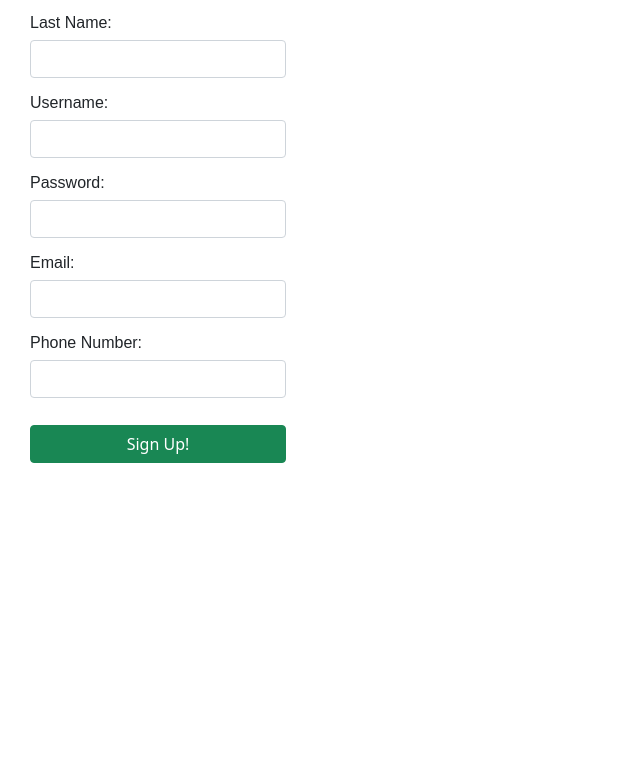
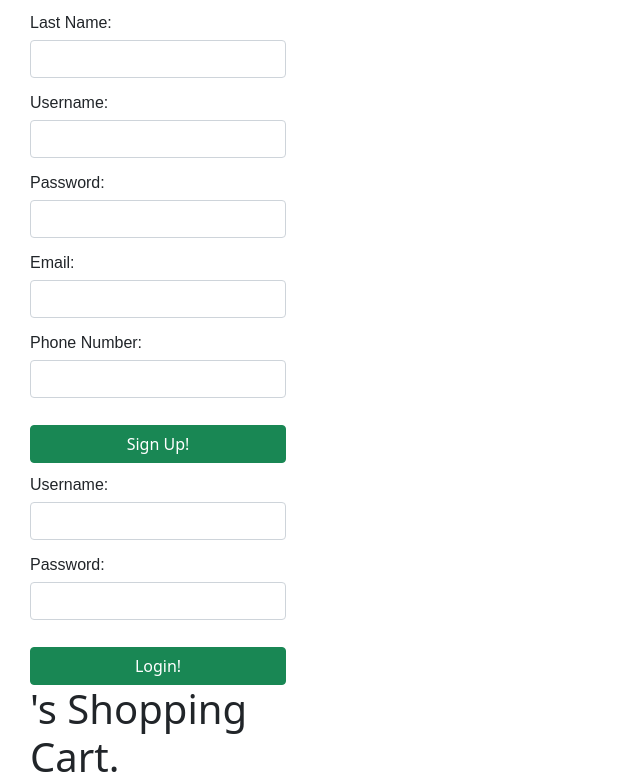
Before and after one commit to mike-peterson04/ecommerce_fe, a React (Create React App) app: page / in a window 1280 px wide. Shown: the part 219-1003 px from the top of the page, without its empty margins (0-640 px from the left). Before the commit the page ends 940 px from the top, so only its background shows below. Built offline with nearby package versions, Linux system fonts and the light colour scheme.

Commit message:
added start of shoppingcart component. Also added in componentDidMount to handle jwt decode so active user can be passed as props

```diff
--- /dev/null
+++ b/src/components/ShoppingCart/shoppingCart.jsx
@@ -0,0 +1,17 @@
+import React from 'react';
+import useCustomForm from '../CustomHooks/useCustomForm';
+import './shoppingCart.css';
+
+
+const ShoppingCart = (props) => {
+
+    console.log(props.user);
+
+    return (
+        <div>
+            <h1>{props.user.username}'s Shopping Cart.</h1>
+        </div>
+    )
+}
+
+export default ShoppingCart;
--- a/src/components/app.jsx
+++ b/src/components/app.jsx
@@ -5,14 +5,25 @@ import './app.css';
 import RegForm from './RegForm/regForm';
 import LoginForm from './LoginForm/loginForm';
 import Navbar from './navbar/navbar'
+import ShoppingCart from './ShoppingCart/shoppingCart';
+import jwtDecode from 'jwt-decode';
 
 class App extends Component {
     constructor(props) {
         super(props);
         this.state = {
-            isVendor:false
+            isVendor:false,
+            isLoggedIn:false,
+            user:{},
+        }
+    }
 
-        }
+    componentDidMount(){
+        const jwt = localStorage.getItem('token');
+        try{
+            const user = jwtDecode(jwt);
+            this.setState({user});
+        } catch {}
     }
 
     // User password requires at least one digit 1-9!
@@ -33,6 +44,7 @@ class App extends Component {
             let {data} = await axios.post('https://localhost:44394/api/authentication/login/', userLogin);
             console.log('Logged in User', data);
             localStorage.setItem('token', data.token);
+            this.setState({isLoggedIn:true});
             // These two lines are for reference and can be removed later
             const tokenFromStorage = localStorage.getItem('token');
             console.log(tokenFromStorage);
@@ -49,6 +61,8 @@ class App extends Component {
                 <div className="container-fluid">
                     <div className = "reg-form-wrapper my-5">
                         <RegForm registerUser={(regUser) => this.registerUser(regUser)}/>
+                        <LoginForm loginUser={(loginUser) => this.loginUser(loginUser)}/>
+                        <ShoppingCart token={localStorage.token} user={this.state.user}/>
                     </div>
                 </div>
             </div>
```
Also changed, not shown: src/components/ShoppingCart/shoppingCart.css (added), 1 other file (tests, documents, lock files or other folders).
